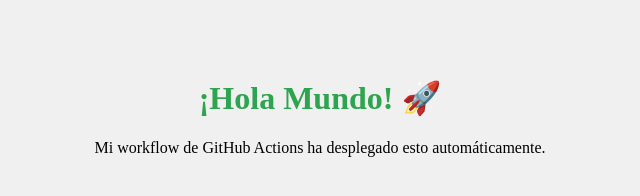
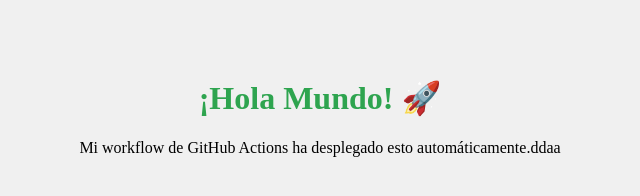
Before and after one commit to yirbert1/implementacion1, a plain HTML site: page index.html in a window 1280 px wide. Shown: the full height of the page, 320-960 px from the left. Drawn offline with Linux system fonts and the light colour scheme.

Commit message:
deploy: f2398da45845e3efd947b1c8a025c8da9ba3883f

```diff
--- a/index.html
+++ b/index.html
@@ -5,6 +5,6 @@
 </head>
 <body style="background-color: #f0f0f0; text-align: center; padding: 50px;">
     <h1 style="color: #2ea44f;">¡Hola Mundo! 🚀</h1>
-    <p>Mi workflow de GitHub Actions ha desplegado esto automáticamente.</p>
+    <p>Mi workflow de GitHub Actions ha desplegado esto automáticamente.ddaa</p>
 </body>
 </html>
```
